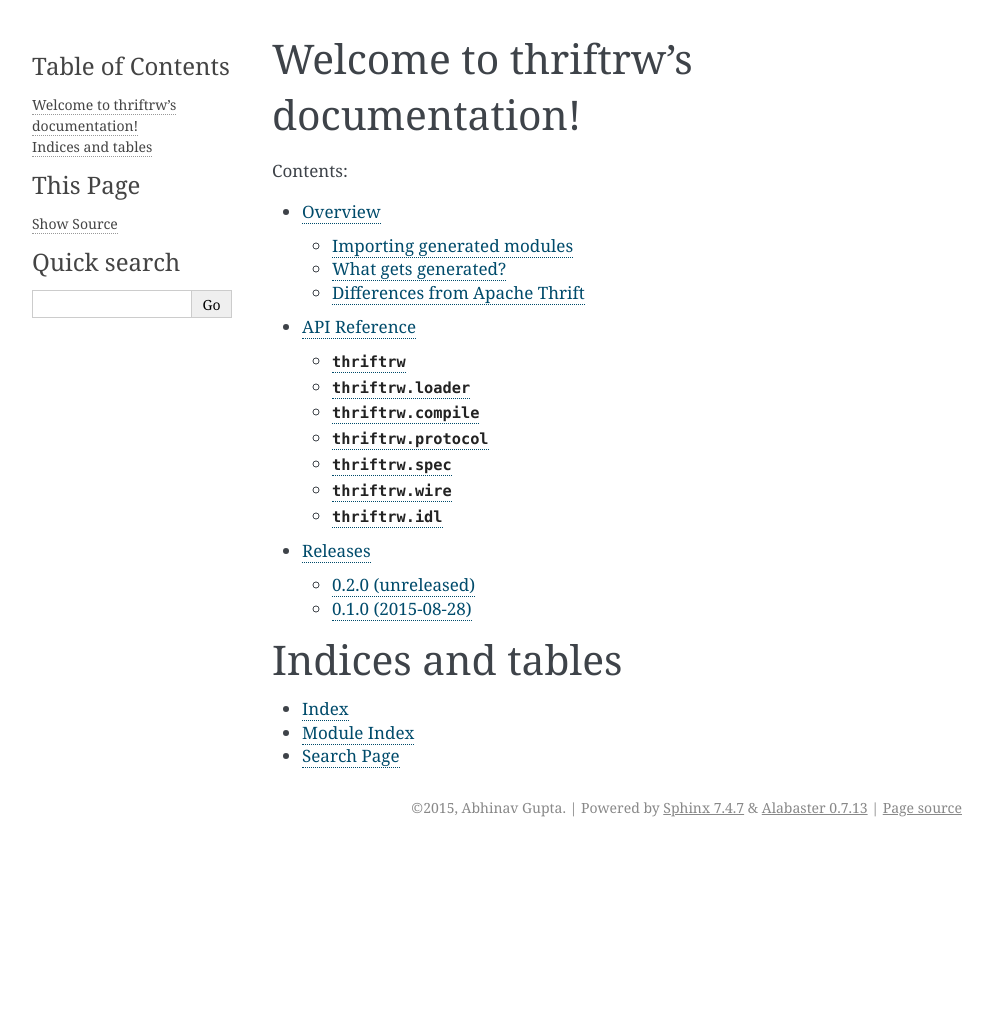
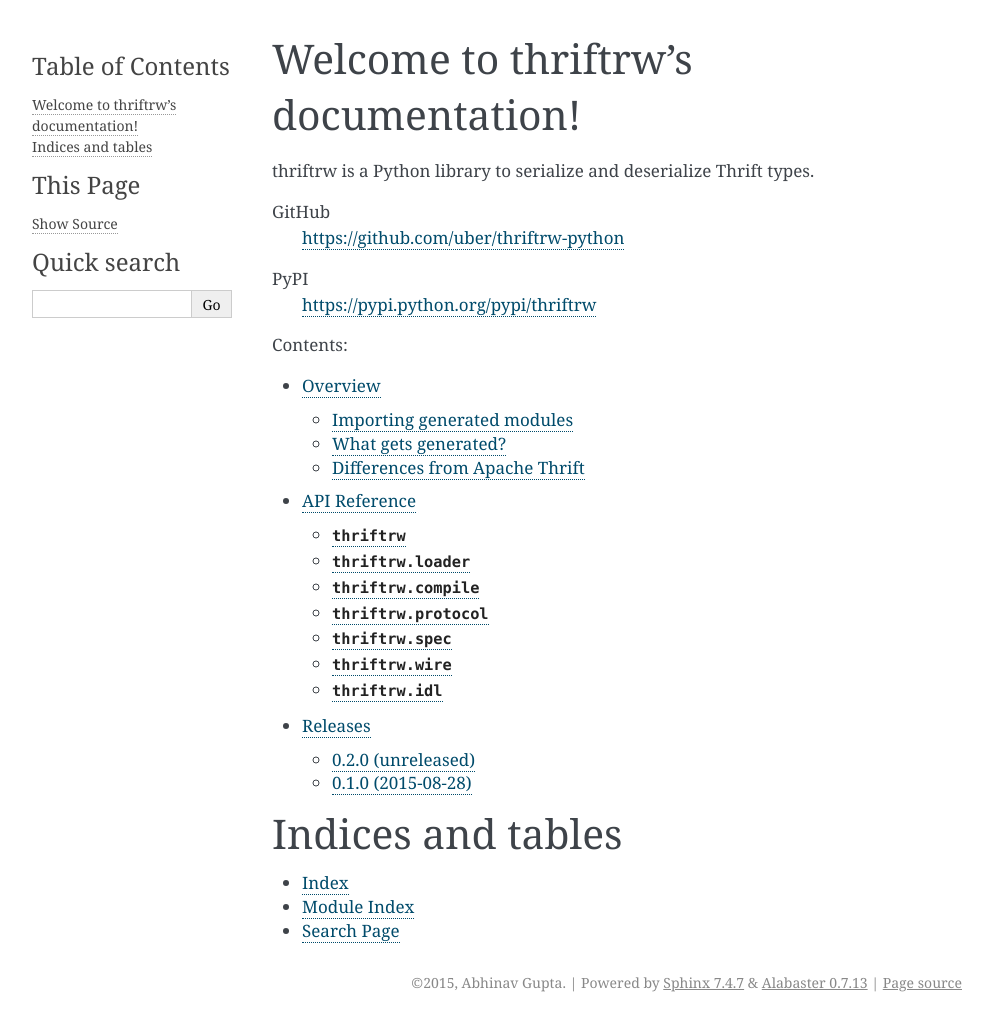
Before and after one commit to thriftrw/thriftrw-python, a Sphinx documentation site: the page built from docs/index.rst, in a window 1280 px wide. Shown: the whole page, without its empty margins (148-1141 px from the left). Built offline with Sphinx 7.4.7, drawn with Linux system fonts in a browser that asks for light colours; before the commit the page ends 900 px from its top, so only the background shows below that.

Commit message:
Add links to GH/PyPI on docs welcome page

```diff
--- a/docs/index.rst
+++ b/docs/index.rst
@@ -5,6 +5,14 @@
 
 Welcome to thriftrw's documentation!
 ====================================
+
+thriftrw is a Python library to serialize and deserialize Thrift types.
+
+GitHub
+    https://github.com/uber/thriftrw-python
+
+PyPI
+    https://pypi.python.org/pypi/thriftrw
 
 Contents:
 
```
